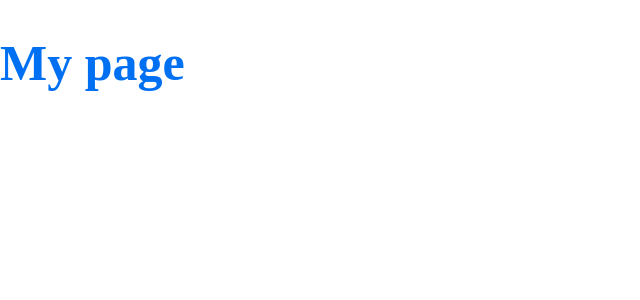
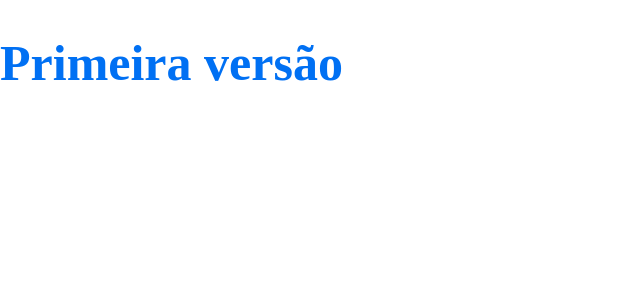
Before and after one commit to arrivabeni/instalura-mav, a Next.js app: page / in a window 1280 px wide. Shown: the top 300 px of the page, without its empty margins (0-640 px from the left). Built offline with nearby package versions, Linux system fonts and the light colour scheme.

Commit message:
Final aula 02

```diff
--- a/package.json
+++ b/package.json
@@ -4,6 +4,7 @@
   "scripts": {
     "dev": "next",
     "build": "next build",
+    "export": "next build && next export",
     "start": "next start"
   },
   "dependencies": {
--- a/pages/index.js
+++ b/pages/index.js
@@ -6,5 +6,5 @@ const Title = styled.h1`
 `
 
 export default function Home() {
-  return <Title>My page</Title>
+  return <Title>Primeira versão</Title>
 }
```
Also changed, not shown: pages/404.js (added, +7 -0 lines), pages/sobre.js (added, +7 -0 lines).
